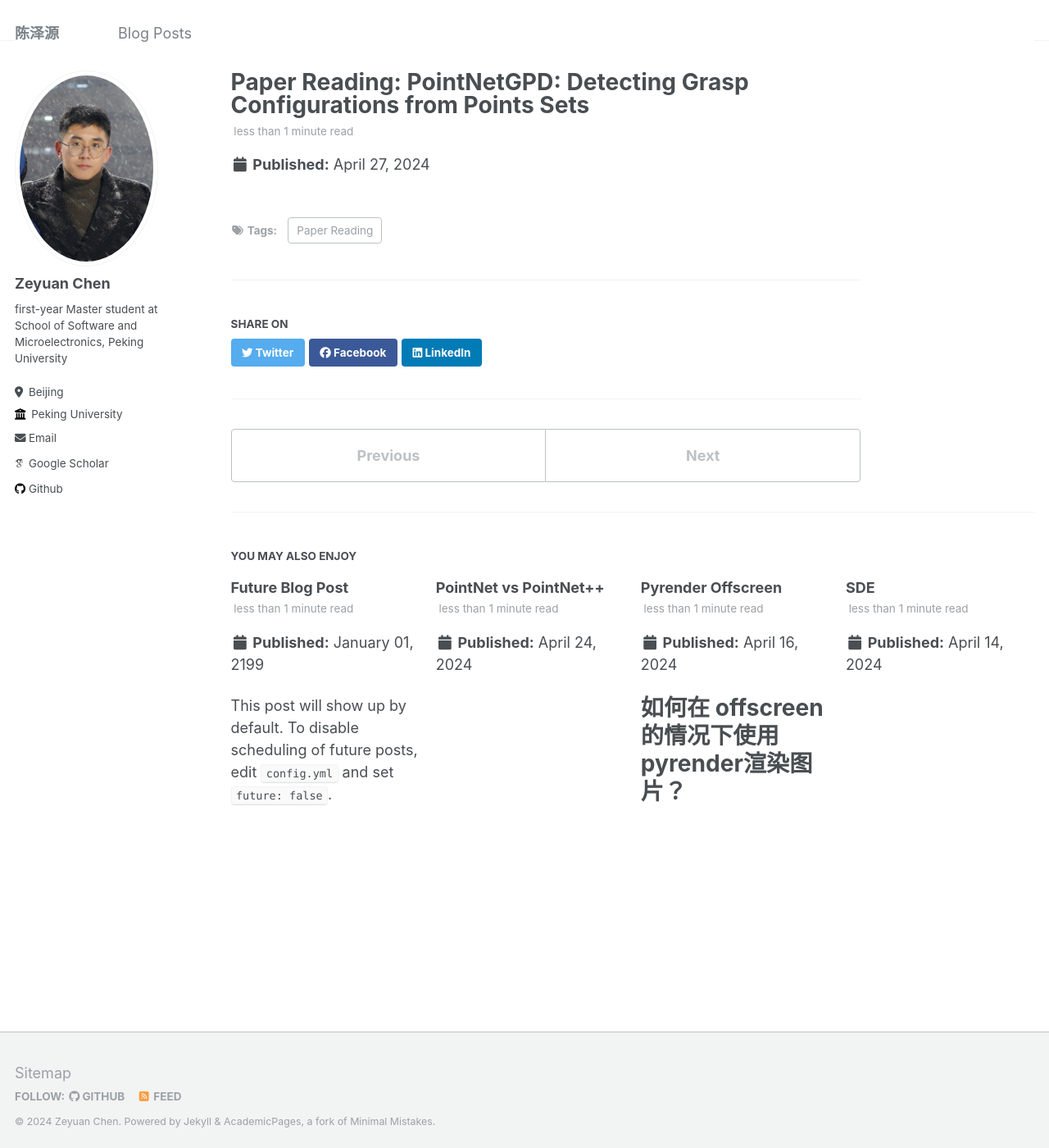
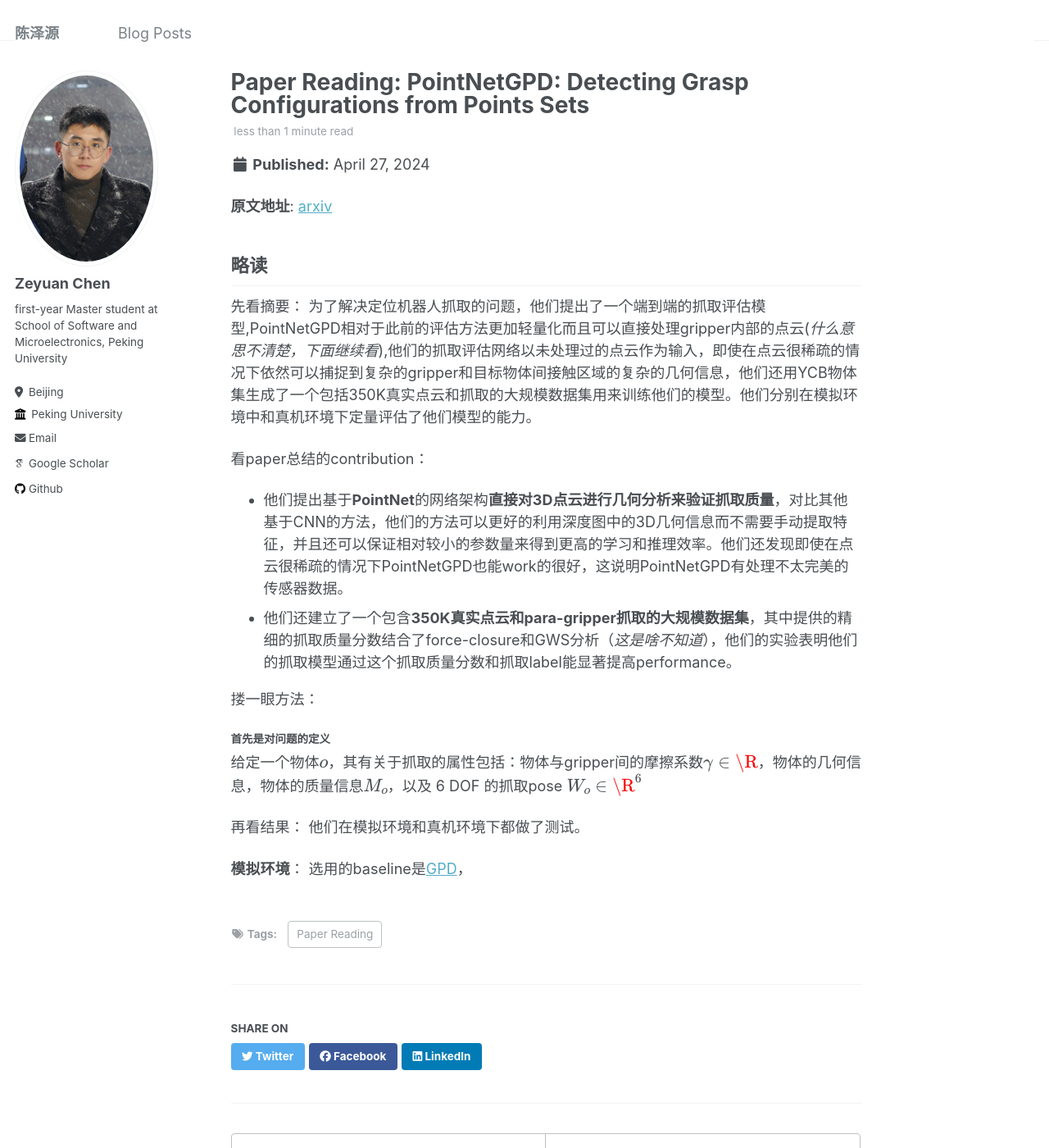
Before and after one commit to chenzyn/chenzyn.github.io, a Jekyll site: the page built from _posts/2024-04-27-paper_reading_pointnetGPD.md, in a window 1280 px wide and 1400 px high. Shown: the whole window at 82% size. Built offline with Jekyll 4.4.1, drawn with Linux system fonts in a browser that asks for light colours; some web fonts are replaced.

Commit message:
update post

```diff
--- a/_posts/2024-04-27-paper_reading_pointnetGPD.md
+++ b/_posts/2024-04-27-paper_reading_pointnetGPD.md
@@ -5,3 +5,27 @@ permalink: /posts/2024/04/blog-post-8/
 tags:
   - Paper Reading
 ---
+
+**原文地址**: [arxiv](https://arxiv.org/pdf/1809.06267)
+
+略读
+---
+
+先看摘要：
+为了解决定位机器人抓取的问题，他们提出了一个端到端的抓取评估模型,PointNetGPD相对于此前的评估方法更加轻量化而且可以直接处理gripper内部的点云(_什么意思不清楚，下面继续看_),他们的抓取评估网络以未处理过的点云作为输入，即使在点云很稀疏的情况下依然可以捕捉到复杂的gripper和目标物体间接触区域的复杂的几何信息，他们还用YCB物体集生成了一个包括350K真实点云和抓取的大规模数据集用来训练他们的模型。他们分别在模拟环境中和真机环境下定量评估了他们模型的能力。
+
+看paper总结的contribution：
+- 他们提出基于**PointNet**的网络架构**直接对3D点云进行几何分析来验证抓取质量**，对比其他基于CNN的方法，他们的方法可以更好的利用深度图中的3D几何信息而不需要手动提取特征，并且还可以保证相对较小的参数量来得到更高的学习和推理效率。他们还发现即使在点云很稀疏的情况下PointNetGPD也能work的很好，这说明PointNetGPD有处理不太完美的传感器数据。
+- 他们还建立了一个包含**350K真实点云和para-gripper抓取的大规模数据集**，其中提供的精细的抓取质量分数结合了force-closure和GWS分析（_这是啥不知道_），他们的实验表明他们的抓取模型通过这个抓取质量分数和抓取label能显著提高performance。
+
+搂一眼方法：
+#### 首先是对问题的定义
+
+给定一个物体$$o$$，其有关于抓取的属性包括：物体与gripper间的摩擦系数$$\gamma \in \R$$，物体的几何信息，物体的质量信息$$M_o$$，以及 6 DOF 的抓取pose $$W_o \in \R^6$$
+
+
+再看结果：
+他们在模拟环境和真机环境下都做了测试。
+
+**模拟环境**：
+选用的baseline是[GPD](https://arxiv.org/pdf/1706.09911)，
```
